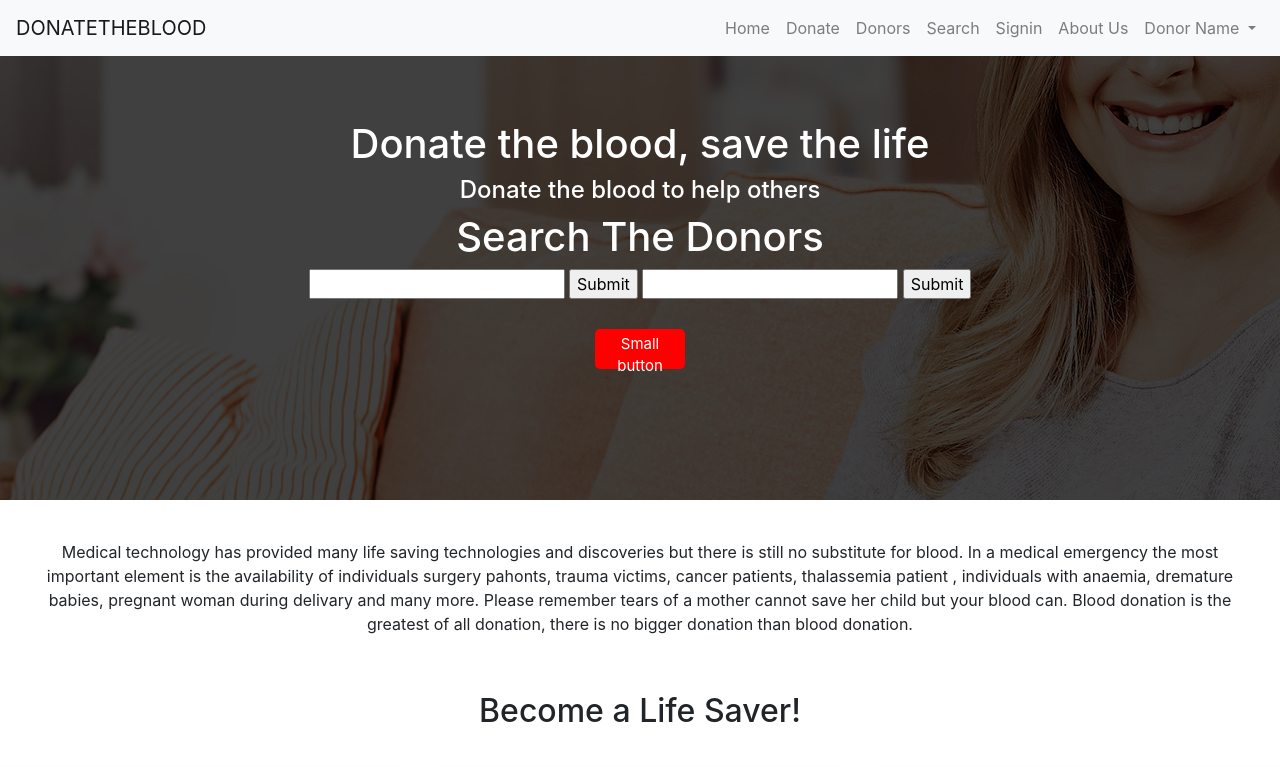
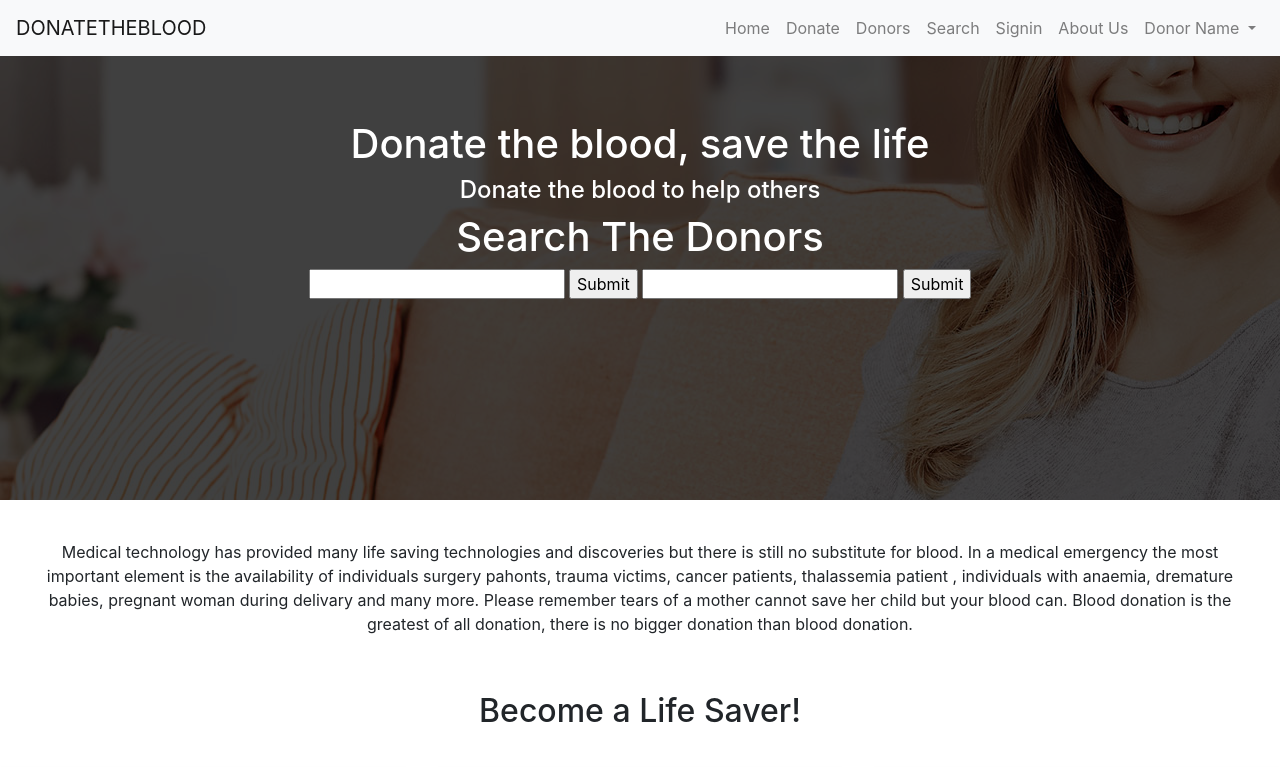
Before and after one commit to harshlohana/Webapp, a plain HTML site: page index.html in a window 1280 px wide. Shown: the top 767 px of the page. Drawn offline with nearby package versions, Linux system fonts and the light colour scheme; a script that the page names is missing.

Commit message:
index head-button removed

```diff
--- a/index.html
+++ b/index.html
@@ -113,7 +113,6 @@ Logout</a>
 			</datalist>
 		 <input type="submit">
 <div class="Search-button">
-<button type="button" class="btn btn-primary btn-sm">Small button</button>
 </div>
 </div>
 </div>
```
